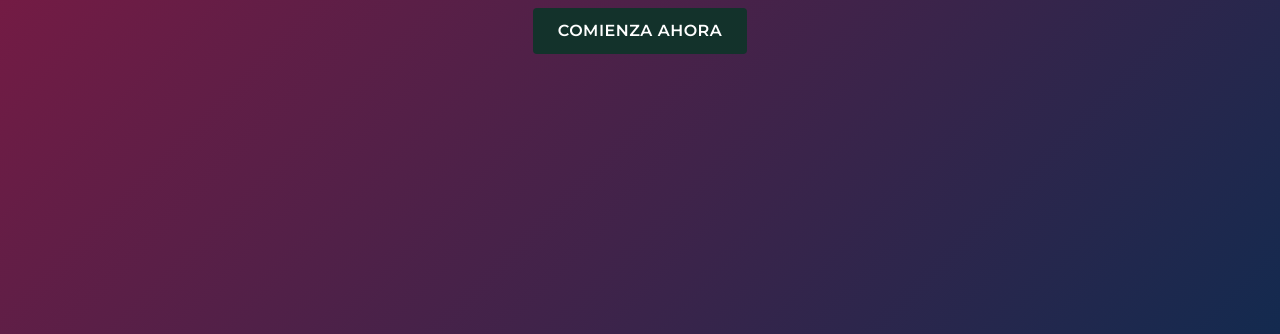
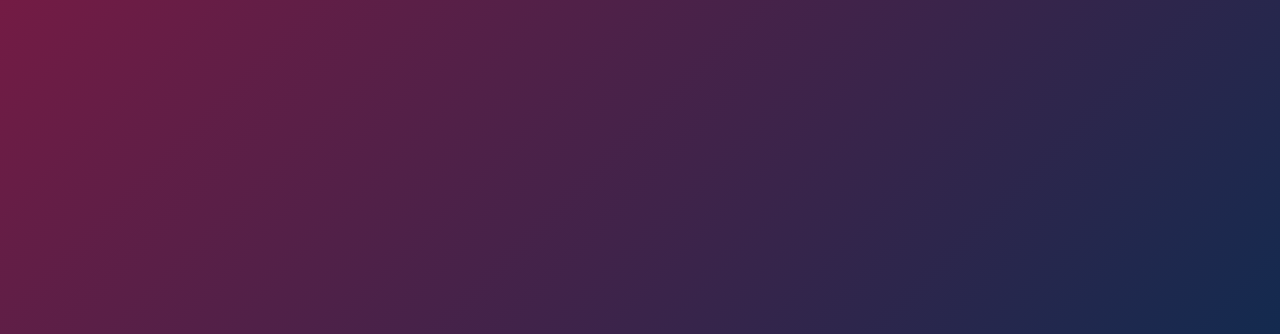
Before and after one commit to jcarloscc/info.cert, a plain HTML site: page index.html in a window 1280 px wide. Shown: the part 543-877 px from the top of the page. Drawn offline with Linux system fonts and the light colour scheme.

Commit message:
Update index.html

```diff
--- a/index.html
+++ b/index.html
@@ -666,7 +666,6 @@
             <div class="hero-content">
                 <h1>Centro Certificador INFOTEC</h1>
                 <p>Certificaciones gratuitas en competencias laborales de alto impacto para impulsar tu carrera profesional</p>
-                <a href="#contacto" class="btn">Comienza ahora</a>
             </div>
         </div>
     </section>
```
